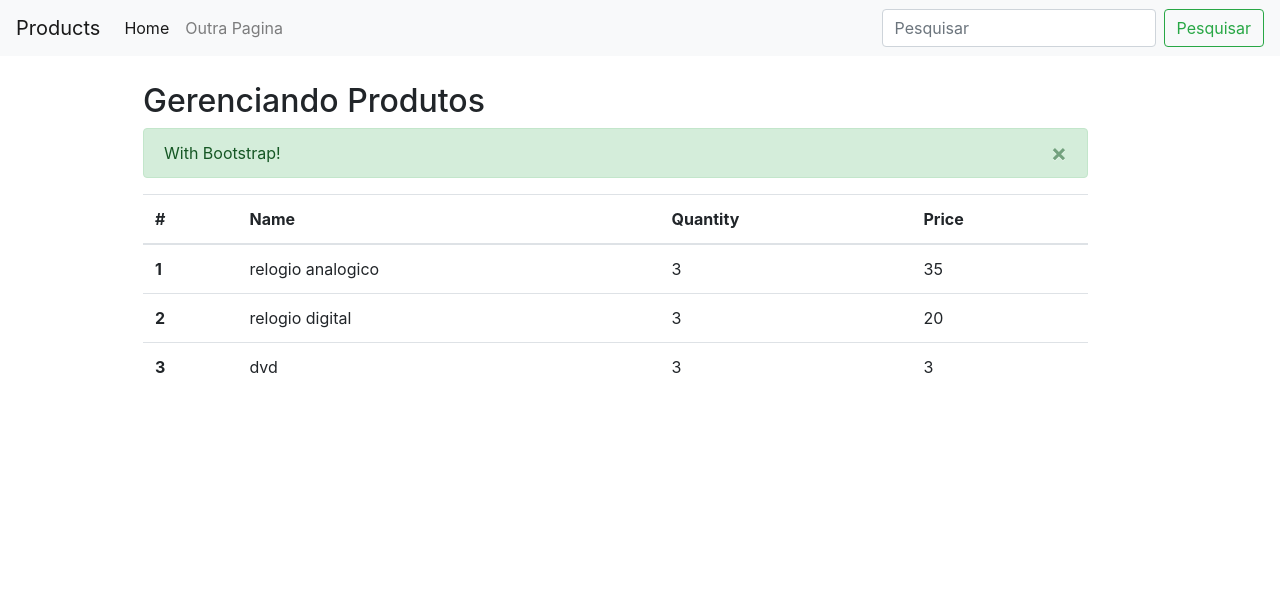
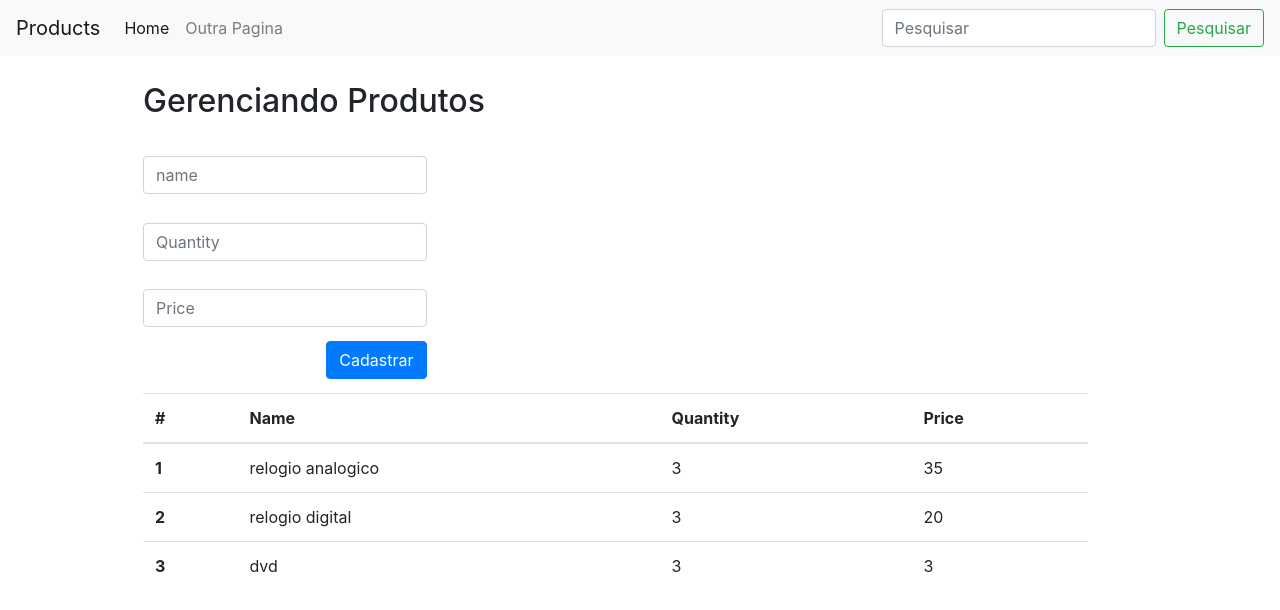
Before and after one commit to brunogeek9/vue-products, a Vue app: page / in a window 1280 px wide. Shown: the top 610 px of the page. Built offline with nearby package versions, Linux system fonts and the light colour scheme.

Commit message:
editando o componente dos produtos

```diff
--- a/package.json
+++ b/package.json
@@ -8,6 +8,7 @@
     "lint": "vue-cli-service lint"
   },
   "dependencies": {
+    "axios": "^0.19.0",
     "bootstrap": "^4.3.1",
     "core-js": "^2.6.5",
     "jquery": "^3.4.1",
--- a/src/components/ManagerProducts.vue
+++ b/src/components/ManagerProducts.vue
@@ -1,13 +1,20 @@
 <template>
   <div class="container">
     <h2>{{ title }}</h2>
-    <div class="alert alert-success alert-dismissible fade show" role="alert">
+    <!-- <div class="alert alert-success alert-dismissible fade show" role="alert">
       With Bootstrap!
       <button type="button" class="close" data-dismiss="alert" aria-label="Close">
         <span aria-hidden="true">&times;</span>
       </button>
-    </div>
-
+    </div> -->
+    <!-- adicionando o form de cadastro -->
+    <form id="form">
+      <input type="text" class="form-control" placeholder="name">
+      <input type="text" class="form-control" placeholder="Quantity">
+      <input type="text" class="form-control" placeholder="Price">
+      <button class="btn btn-primary" id="btn">Cadastrar</button>
+    </form>
+    <!-- finalizando form  -->
     <table class="table">
     <thead>
       <tr>
@@ -70,4 +77,18 @@ export default {
     padding-top: 2%;
     width: 80%;
   }
+  #form{
+    width: 30%;
+    float: left;
+  }
+  #btn{
+    float: right;
+    margin-top: 5%;
+    margin-bottom: 5%;
+
+  }
+  input{
+    float: right;
+    margin-top: 10%;
+  }
 </style>
```
Also changed, not shown: 1 other file (tests, documents, lock files or other folders).
